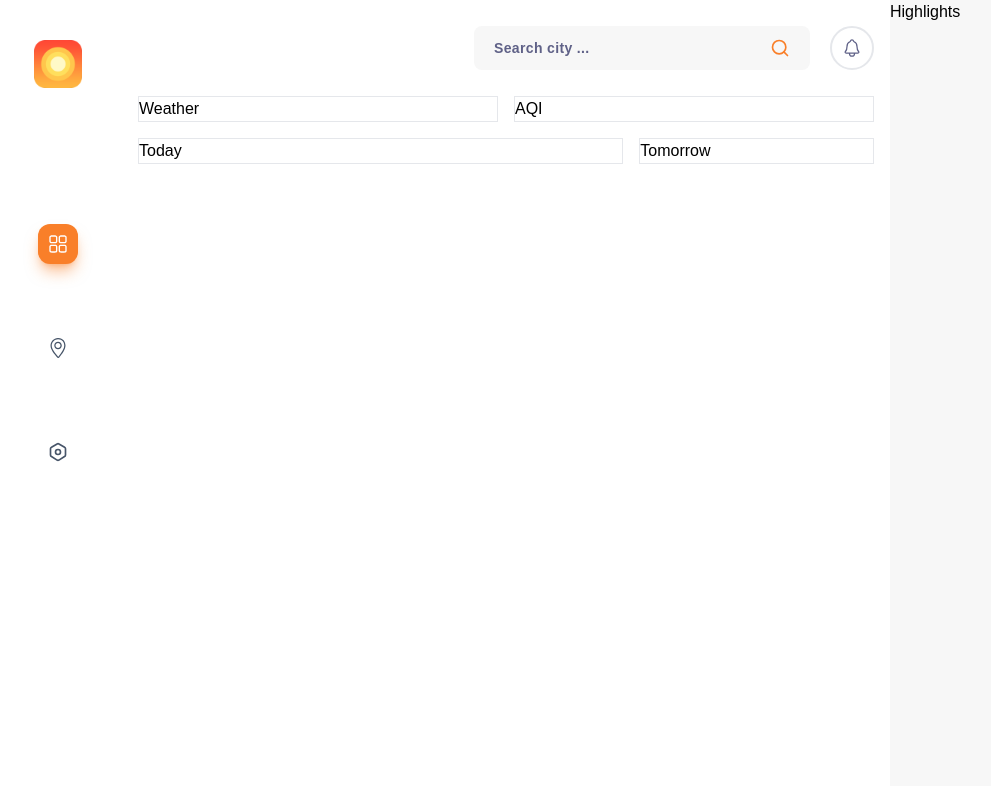
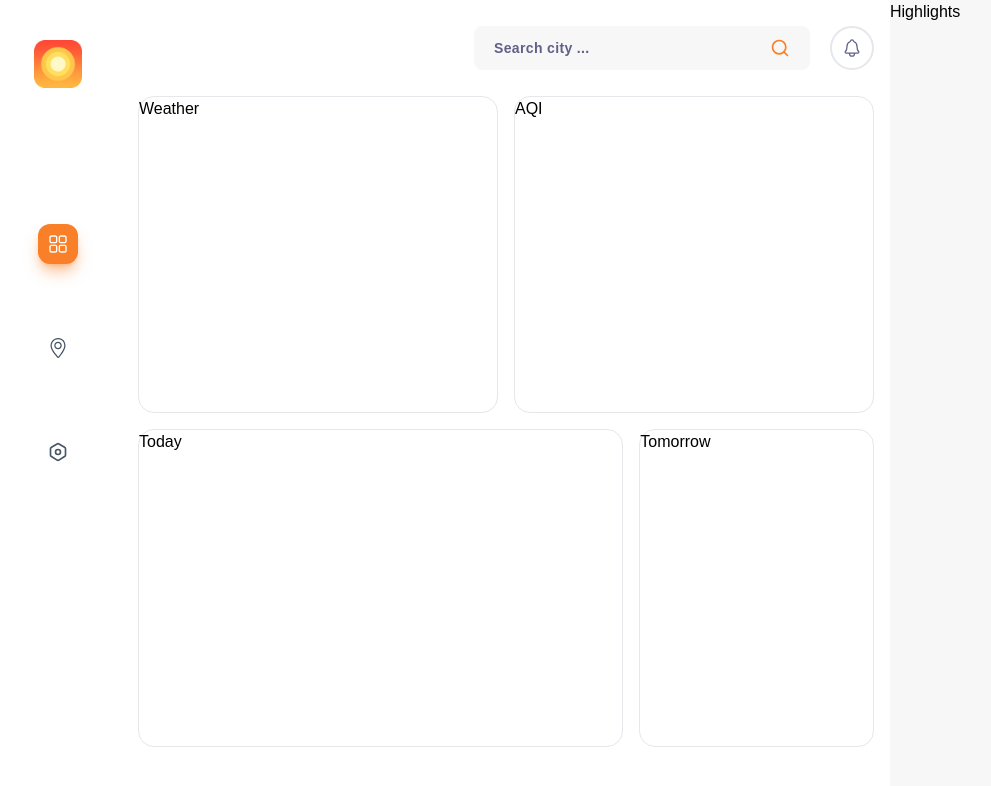
Before and after one commit to Ashirwad-Shetye/vivahit, a React (Vite) app: page / in a window 1280 px wide. Shown: the top 786 px of the page, without its empty margins (6-997 px from the left). Built offline with nearby package versions, Linux system fonts and the light colour scheme.

Commit message:
dashboard

```diff
--- a/src/App.tsx
+++ b/src/App.tsx
@@ -21,12 +21,12 @@ function App() {
             <IoNotificationsOutline />
           </button>
         </div>
-        <div className="grid grid-rows-2 gap-4">
-          <div className="grid grid-cols-2 gap-4 px-4">
+        <div className="grid grid-rows-2 gap-4 px-4 pb-4 h-5/6">
+          <div className="grid grid-cols-2 gap-4">
             <Weather />
             <AQI />
           </div>
-          <div className="grid grid-cols-12 gap-4 px-4">
+          <div className="grid grid-cols-12 gap-4">
             <Today />
             <Tomorrow />
           </div>
--- a/src/components/AQI.tsx
+++ b/src/components/AQI.tsx
@@ -1,7 +1,7 @@
 import React from "react";
 
 function AQI() {
-  return <div className="border">AQI</div>;
+  return <div className="border rounded-2xl">AQI</div>;
 }
 
 export default AQI;
--- a/src/components/Today.tsx
+++ b/src/components/Today.tsx
@@ -1,7 +1,7 @@
 import React from "react";
 
 function Today() {
-  return <div className="border col-span-8">Today</div>;
+  return <div className="border col-span-8 rounded-2xl">Today</div>;
 }
 
 export default Today;
--- a/src/components/Tomorrow.tsx
+++ b/src/components/Tomorrow.tsx
@@ -1,7 +1,7 @@
 import React from "react";
 
 function Tomorrow() {
-  return <div className="border col-span-4">Tomorrow</div>;
+  return <div className="border col-span-4 rounded-2xl">Tomorrow</div>;
 }
 
 export default Tomorrow;
--- a/src/components/Weather.tsx
+++ b/src/components/Weather.tsx
@@ -1,7 +1,7 @@
 import React from "react";
 
 function Weather() {
-  return <div className="border">Weather</div>;
+  return <div className="border rounded-2xl">Weather</div>;
 }
 
 export default Weather;
```
